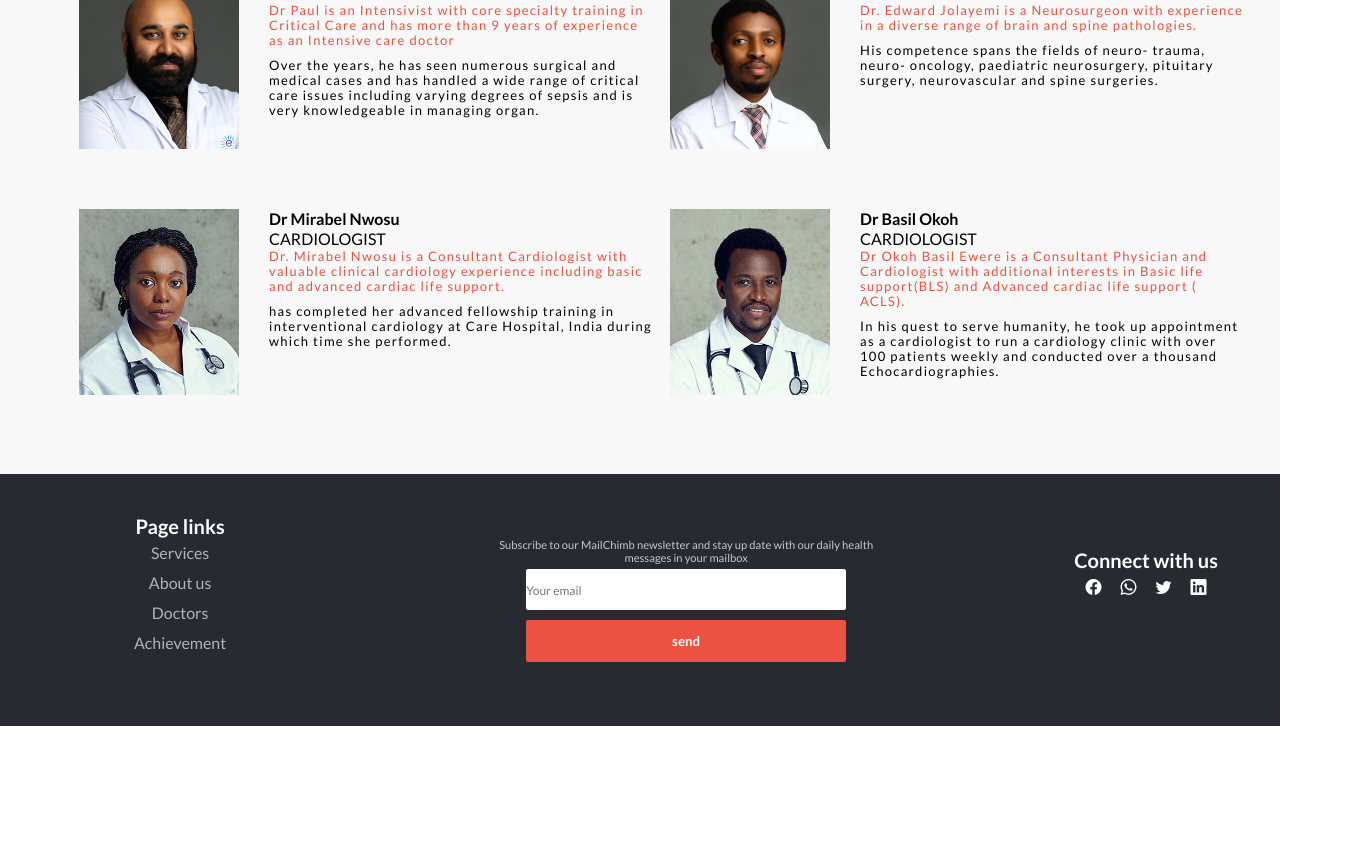
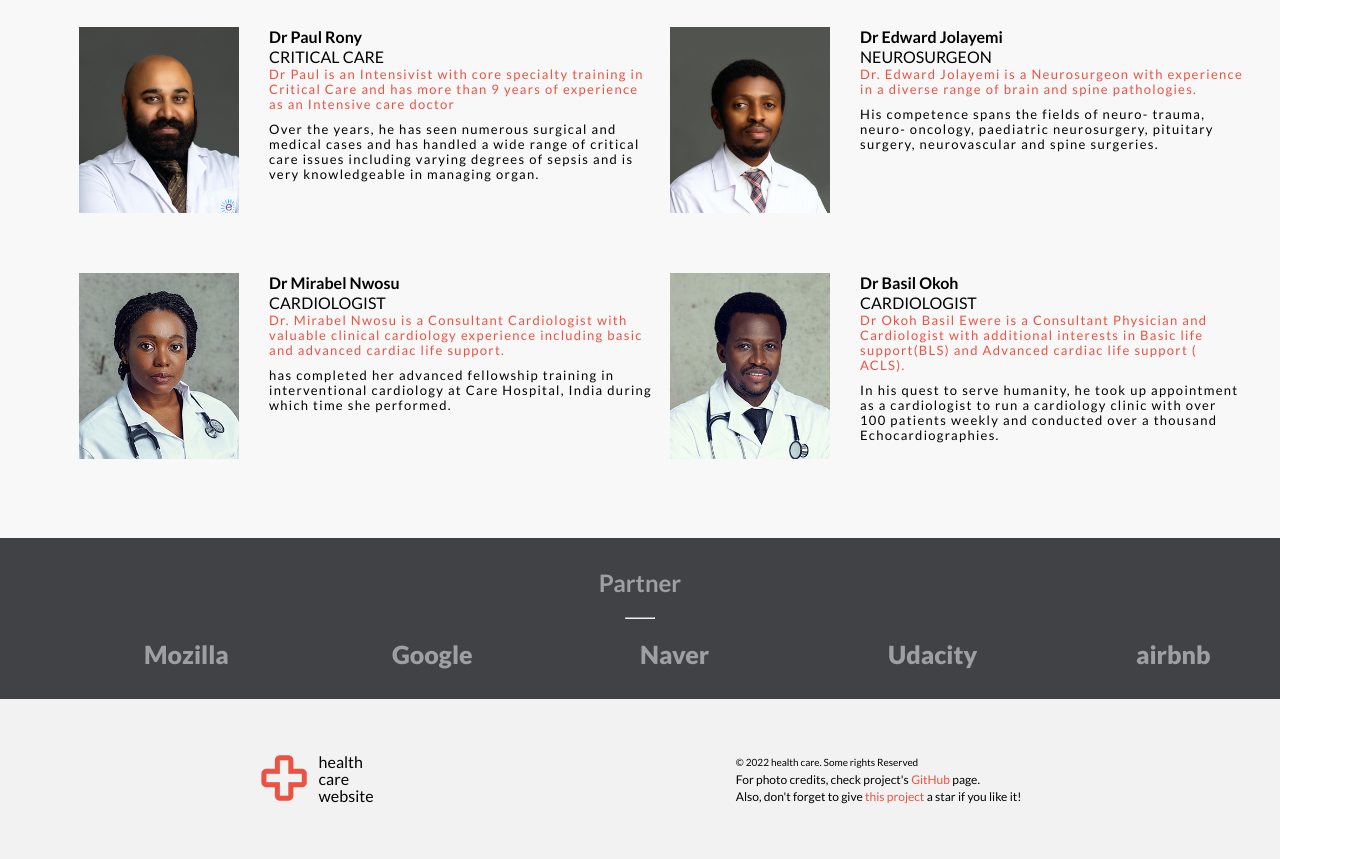
Before and after one commit to Ridwanullahi-code/health-care-website, a website: page index.html in a window 1280 px wide. Shown: the part 1786-2645 px from the top of the page, 1350 px wide, since content can reach past the window. Before the commit the page ends 2512 px from the top, so only its background shows below. Drawn offline with nearby package versions, Linux system fonts and the light colour scheme.

Commit message:
make changes

```diff
--- a/css/about.css
+++ b/css/about.css
@@ -130,8 +130,6 @@ header {
 
 .heading-section {
   width: 100vw;
-
-  /* height: 100vh; */
   display: flex;
   text-align: center;
   flex-direction: column;
@@ -227,98 +225,32 @@ header {
   background-image: url('/images/depositphotos_75101721-stock-photo-group-of-doctors-team.jpg');
 }
 
-footer {
+.footer {
+  background: #414246;
   width: 100vw;
-  background-color: #272a31;
-  padding: 40px 0;
-  gap: 15px;
+  height: 20vh;
+  padding: 40px;
+  display: flex;
+  justify-content: space-around;
+  line-height: 17px;
+  color: white;
 }
 
-.inner-container {
+.footer .logo-image {
   display: flex;
-  flex-direction: column;
-}
-
-.page-links {
-  text-align: center;
-}
-
-.page-links h5 {
-  color: white;
-  font-size: 20px;
-  border-bottom: 1px solid grey;
-}
-
-.page-links a {
-  color: #d3d3d3d0;
-  font-size: 16px;
-  line-height: 30px;
-}
-
-.form-container {
-  width: 60vw;
-  gap: 17px;
-  margin: 24px auto;
-  display: flex;
-  text-align: center;
   align-items: center;
-  flex-direction: column;
-  justify-content: center;
-}
-
-.form-container p {
-  font-size: 0.7em;
-  color: rgba(255, 255, 255, 0.737);
-}
-
-.user-input {
-  display: flex;
-  flex-direction: column;
   gap: 10px;
 }
 
-.form-container input {
-  width: 50vw;
-  height: 5.3vh;
-  border-radius: 2px;
-  outline: none;
-  border: none;
+.footer img {
+  width: 50px;
 }
 
-.form-container input::placeholder {
+.footer .foot-note {
   font-size: 12px;
 }
 
-.send-email-button {
-  font-weight: bolder;
-  padding: 0.35em 5px;
-  border: 1px solid #ec5242;
-  background: #ec5242;
-  color: white;
-}
-
-.social-icon {
-  display: flex;
-  width: 100vw;
-  flex-direction: column;
-  gap: 5px;
-  text-align: center;
-}
-
-.social-icon h5 {
-  color: white;
-  font-size: 20px;
-}
-
-.social-icon ul {
-  display: flex;
-  color: rgba(240, 248, 255, 0.817) !important;
-  flex-direction: row;
-  justify-content: center;
-  gap: 10px;
-}
-
-.social-icon a {
+.foot-note a {
   color: white;
 }
 
@@ -378,6 +310,10 @@ footer {
 
   .hamburger {
     display: none;
+  }
+
+  .footer a {
+    color: #ec5242;
   }
 
   .nav-items a:hover {
@@ -454,47 +390,23 @@ footer {
     font-size: 30px;
   }
 
-  footer .inner-container {
+  .footer {
+    background: #414246;
+    width: 100vw;
+    height: 20vh;
+    color: white;
+    padding: 40px;
     display: flex;
-    flex-direction: row;
     justify-content: space-around;
+    align-items: center;
+    line-height: 17px;
   }
 
-  .page-links h5 {
-    border: none;
+  .logo-image {
+    display: flex;
   }
 
-  .form-container {
-    width: 30vw;
-    display: flex;
-    gap: 5px;
-    flex-direction: column;
-    justify-content: center;
-  }
-
-  .form-container input {
-    width: 25vw;
-    height: 5.2vh;
-  }
-
-  .send-email-button {
-    padding: 0.7em 9px;
-  }
-
-  .social-icon {
-    width: 0;
-    display: flex;
-    flex-direction: column;
-    justify-content: center;
-    align-items: center;
-    margin-top: -55px;
-  }
-
-  .social-icon h5 {
-    width: 20vw;
-  }
-
-  .social-icon ul {
-    gap: 19px;
+  .footer .foot-note {
+    font-size: 12px;
   }
 }
--- a/css/home.css
+++ b/css/home.css
@@ -68,6 +68,17 @@ header {
   height: 30px;
 }
 
+.nav-items li {
+  display: flex;
+  align-items: center;
+  justify-content: center;
+  line-height: 39px;
+}
+
+.partner ul li {
+  width: 25%;
+}
+
 .nav-items {
   display: none;
 }
@@ -82,13 +93,6 @@ header {
   height: 206px;
   background-color: black;
   z-index: 1;
-}
-
-.nav-items li {
-  display: flex;
-  align-items: center;
-  justify-content: center;
-  line-height: 39px;
 }
 
 .nav-items li:not(:last-child) {
@@ -287,99 +291,65 @@ header {
   color: #ec5242;
 }
 
-footer {
+.partner {
+  display: flex;
+  padding: 30px;
+  flex-direction: column;
+  justify-content: space-between;
+  align-items: center;
   width: 100vw;
-  background-color: #272a31;
-  padding: 40px 0;
-  gap: 15px;
+  color: #9f9fa1;
+  gap: 20px 0;
+  font-weight: 600;
+  background-color: #414246;
 }
 
-.inner-container {
-  display: flex;
-  flex-direction: column;
+.partner .line {
+  color: #821307;
+  width: 30px;
 }
 
-.page-links {
-  text-align: center;
+.partner ul {
+  width: 100%;
+  display: flex;
+  flex-wrap: wrap;
+  justify-content: space-around;
+  gap: 20px;
+  margin: auto;
 }
 
-.page-links h5 {
-  color: white;
-  font-size: 20px;
-  border-bottom: 1px solid grey;
+.partner a {
+  color: #9f9fa1;
+  font-weight: bolder;
+  font-size: 25px;
 }
 
-.page-links a {
-  color: #d3d3d3d0;
-  font-size: 16px;
-  line-height: 30px;
+.footer {
+  background: #f2f2f2;
+  width: 100vw;
+  height: 20vh;
+  padding: 40px;
+  display: flex;
+  justify-content: space-around;
+  line-height: 17px;
 }
 
-.form-container {
-  width: 60vw;
-  gap: 17px;
-  margin: 24px auto;
+.footer .logo-image {
   display: flex;
-  text-align: center;
   align-items: center;
-  flex-direction: column;
-  justify-content: center;
-}
-
-.form-container p {
-  font-size: 0.7em;
-  color: rgba(255, 255, 255, 0.737);
-}
-
-.user-input {
-  display: flex;
-  flex-direction: column;
   gap: 10px;
 }
 
-.form-container input {
-  width: 50vw;
-  height: 5.3vh;
-  border-radius: 2px;
-  outline: none;
-  border: none;
+.footer img {
+  width: 50px;
 }
 
-.form-container input::placeholder {
+.footer .foot-note {
   font-size: 12px;
 }
 
-.send-email-button {
-  font-weight: bolder;
-  padding: 0.35em 5px;
-  border: 1px solid #ec5242;
-  background: #ec5242;
-  color: white;
-}
-
-.social-icon {
-  display: flex;
-  width: 100vw;
-  flex-direction: column;
-  gap: 5px;
-  text-align: center;
-}
-
-.social-icon h5 {
-  color: white;
-  font-size: 20px;
-}
-
-.social-icon ul {
-  display: flex;
-  color: rgba(240, 248, 255, 0.817) !important;
-  flex-direction: row;
-  justify-content: center;
-  gap: 10px;
-}
-
-.social-icon a {
-  color: white;
+.foot-note a {
+  color: #ec5242;
 }
 
 @media screen and (min-width: 768px) {
@@ -392,7 +362,7 @@ footer {
   .nav-container {
     max-width: auto;
     position: relative;
-    justify-content: center;
+    justify-content: space-around;
     height: 80px;
     gap: 50px;
     flex-direction: row;
@@ -421,6 +391,10 @@ footer {
     line-height: 0;
   }
 
+  .partner ul li {
+    width: 0;
+  }
+
   .nav-items li:not(:last-child) {
     border-bottom: none;
   }
@@ -439,6 +413,16 @@ footer {
 
   .hamburger {
     display: none;
+  }
+
+  .foot-note a {
+    color: #ec5242;
+  }
+
+  .partner li a {
+    color: #9f9fa1;
+    font-weight: bolder;
+    font-size: 25px;
   }
 
   .nav-items a:hover {
@@ -474,8 +458,8 @@ footer {
   }
 
   .main-program [class*='box'] {
-    width: 20vh;
-    height: 30vh;
+    width: 35vh;
+    height: 38vh;
     display: flex;
     flex-direction: column;
     gap: 10px;
@@ -535,47 +519,46 @@ footer {
     color: #ec5242;
   }
 
-  .inner-container {
+  .partner {
     display: flex;
-    flex-direction: row;
+    padding: 30px;
+    flex-direction: column;
+    justify-content: center;
+    align-items: center;
+    width: 100vw;
+    color: #9f9fa1;
+    gap: 20px 0;
+    font-weight: 600;
+    background-color: #414246;
+  }
+
+  .partner .line {
+    color: #821307;
+    width: 30px;
+  }
+
+  .partner ul {
+    width: 100%;
+    display: flex;
     justify-content: space-around;
   }
 
-  .page-links h5 {
-    border: none;
+  .footer {
+    background: #f2f2f2;
+    width: 100vw;
+    height: 20vh;
+    padding: 40px;
+    display: flex;
+    justify-content: space-around;
+    align-items: center;
+    line-height: 17px;
   }
 
-  .form-container {
-    width: 30vw;
+  .logo-image {
     display: flex;
-    gap: 5px;
-    flex-direction: column;
-    justify-content: center;
   }
 
-  .form-container input {
-    width: 25vw;
-    height: 5.2vh;
-  }
-
-  .send-email-button {
-    padding: 0.7em 9px;
-  }
-
-  .social-icon {
-    width: 0;
-    display: flex;
-    flex-direction: column;
-    justify-content: center;
-    align-items: center;
-    margin-top: -55px;
-  }
-
-  .social-icon h5 {
-    width: 20vw;
-  }
-
-  .social-icon ul {
-    gap: 19px;
+  .footer .foot-note {
+    font-size: 12px;
   }
 }
--- a/index.html
+++ b/index.html
@@ -164,40 +164,31 @@
                 </div>
             </div>
         </section>
-        <footer>
-            <div class="inner-container">
-                <div class="page-links">
-                    <h5>Page links</h5>
-                    <ul>
-                        <li><a href="">Services</a></li>
-                        <li><a href="">About us</a></li>
-                        <li><a href="">Doctors</a></li>
-                        <li><a href="">Achievement</a></li>
-                    </ul>
+
+        <section class="partner">
+            <h2 class="text">Partner</h2>
+            <hr class="line">
+            <ul>
+                <li class="box"><a href="">Mozilla</a></li>
+                <li class="box"><a href="">Google</a></li>
+                <li class="box"><a href="">Naver</a></li>
+                <li class="box"><a href="">Udacity</a></li>
+                <li class="box"><a href="">airbnb</a></li>
+            </ul>
+        </section>
+        <footer class="footer">
+            <div class="logo-image">
+                <div>
+                    <img src="./images/icon/logo4.png" alt="health-care-logo">
                 </div>
-                <div>
-                    <form  class="form-container">
-                        <p>Subscribe to our MailChimb
-                            newsletter and stay up date
-                            with our daily health
-                            messages in your mailbox
-                        </p>
-                        <div class="user-input">
-                            <input class="email" type="email" name="useremail" placeholder="Your email">
-                            <input type="submit" value="send" class="send-email-button">
-                        </div>
-                    </form>
-                </div>
+                <p>health care website</p>
+            </div>
 
-                <div class="social-icon">
-                    <h5>Connect with us</h5>
-                    <ul>
-                        <li><a class="bi bi-facebook" href=''></a></li>
-                        <li><a class="bi bi-whatsapp" href=''></a></li>
-                        <li><a class="bi bi-twitter" href=''></a></li>
-                        <li><a class="bi bi-linkedin" href=''></a></li>
-                    </ul>
-                </div>
+            <div class="foot-note">
+                <small class="copy">&copy; 2022 health care. Some rights Reserved</small>
+                <p class="pps">For photo credits, check project's <a href="http://www.github.com/AbayomiOlaoye/Youth-in-Tech/">GitHub</a>
+                page. <br>Also, don't forget to give <a href="http://www.github.com/AbayomiOlaoye/Youth-in-Tech/">this project</a> a star if you like it!
+                </p>
             </div>
         </footer>
     </main>
```
Also changed, not shown: about.html (+11 -32 lines), README.md, images/footer-logo.jpg (added), images/icon/LogoMakr-5ASCa4.png (added), images/icon/logo4.png (added).
